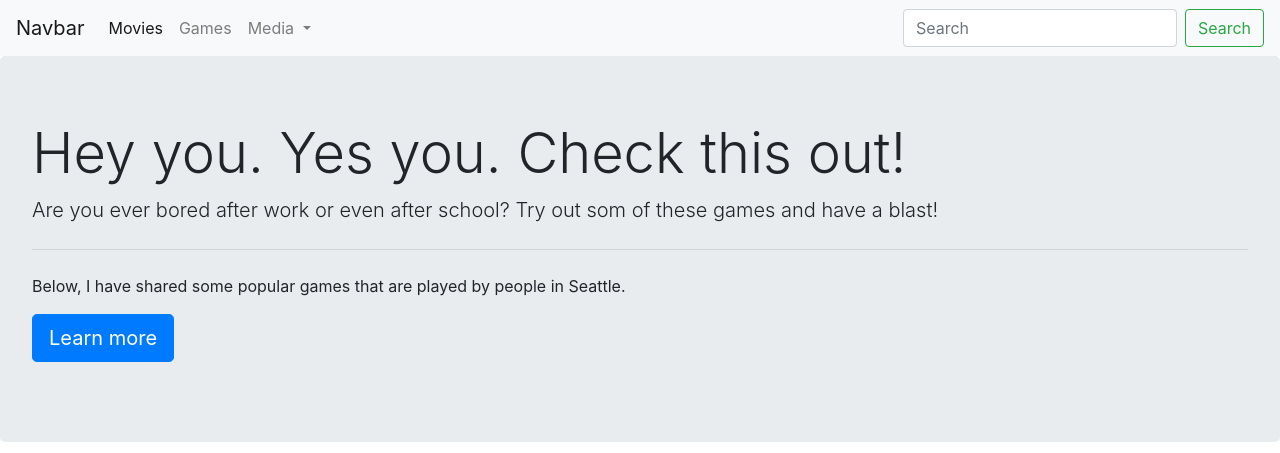
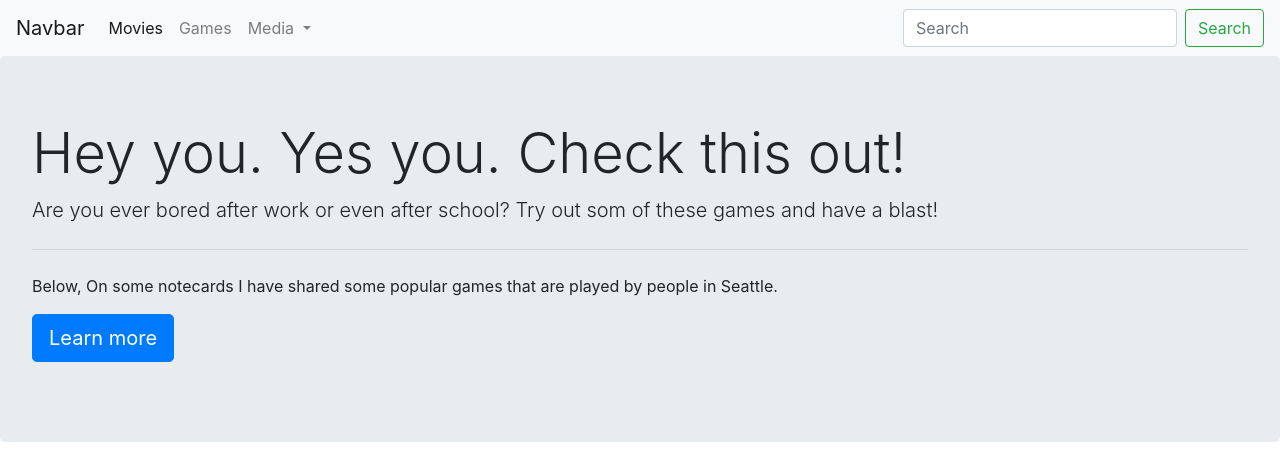
Before and after one commit to Kisanetg/Kisanetg.github.io, a plain HTML site: page Bootstrap.html in a window 1280 px wide. Shown: the top 453 px of the page. Drawn offline with nearby package versions, Linux system fonts and the light colour scheme.

Commit message:
Initial commit

```diff
--- a/Bootstrap.html
+++ b/Bootstrap.html
@@ -37,19 +37,15 @@
             </div>
           </nav>
 
-
           <div class="jumbotron">
                 <h1 class="display-4"> Hey you. Yes you. Check this out! </h1>
                 <p class="lead">Are you ever bored after work or even after school? Try out som of these games and have a blast!</p>
                 <hr class="my-4">
-                <p> Below, I have shared some popular games that are played by people in Seattle.</p>
+                <p> Below, On some notecards I have shared some popular games that are played by people in Seattle.</p>
                 <p class="lead">
                   <a class="btn btn-primary btn-lg" href="#" role="button">Learn more</a>
                 </p>
               </div>
-
-
-
 
           <div class="card-deck">
                 <span class="border"></span>
@@ -80,7 +76,6 @@
                     </div>
                 </div>
 
-
                  <div class="card">
                   <img class="card-img-top" src="file:///Users/kisanetgebregiorgis/Desktop/pics/NBA.jpg"alt="Card image" style="width:100%">
                   <div class="card-body">
```
Also changed, not shown: 1 other file.
